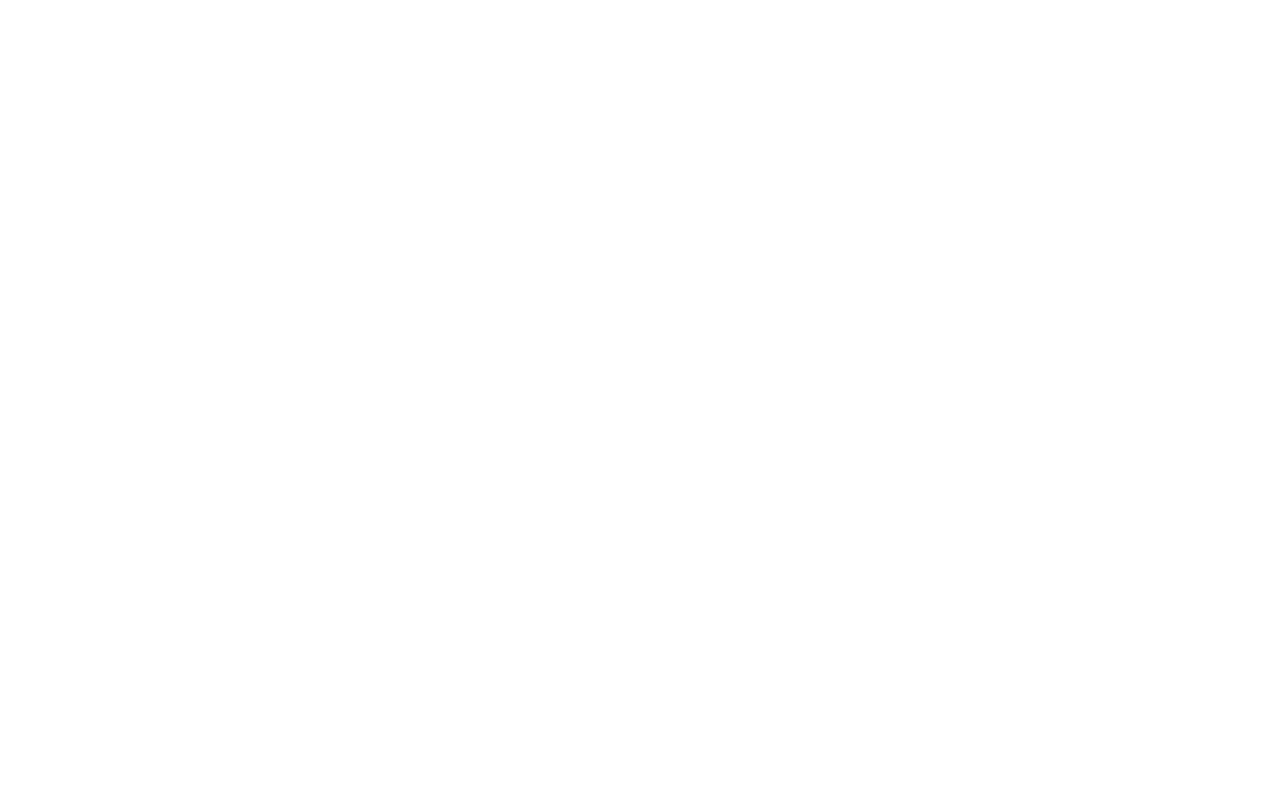
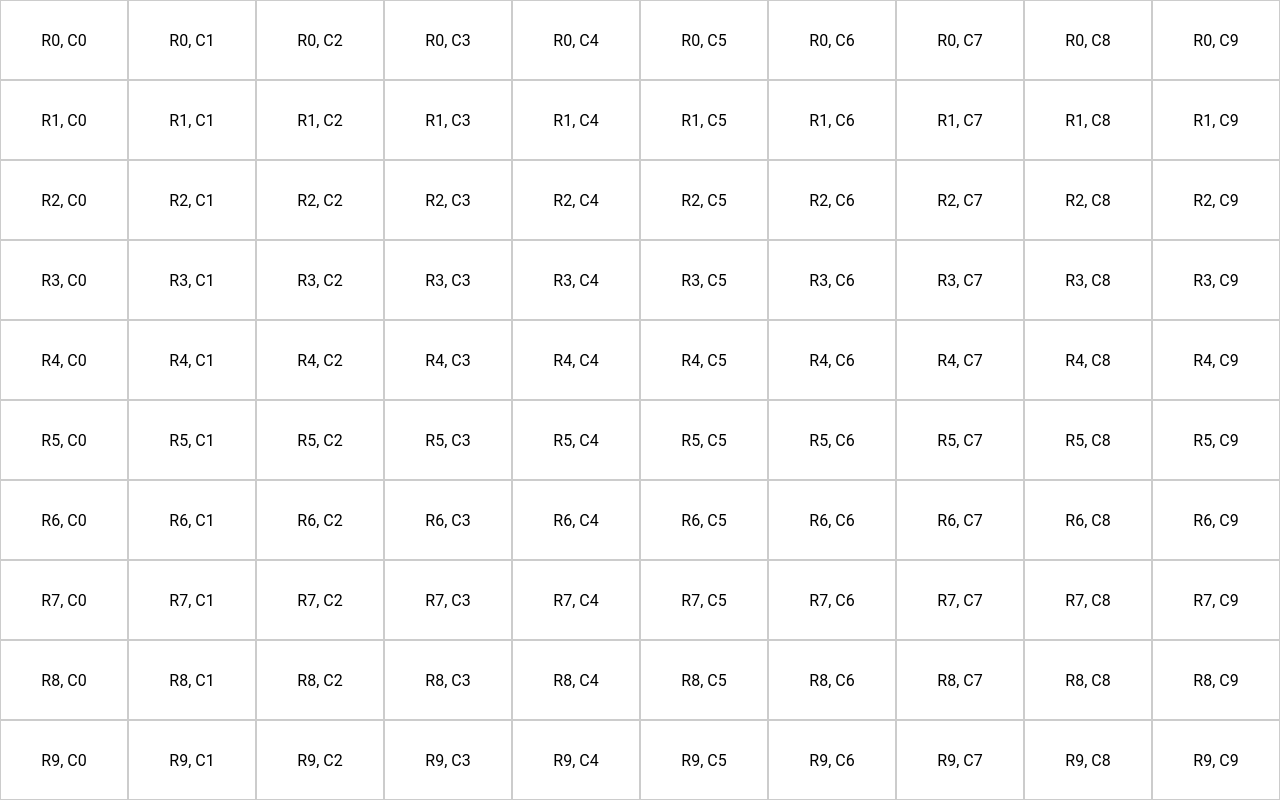
Before and after one commit to dumbus/frontend-virtualization-performance, a React app: page /react-virtuoso in a window 1280 px wide. Before the commit this address had no page. Built offline with nearby package versions, Linux system fonts and the light colour scheme; the HTML template or start-up script is replaced by a standard one.

Commit message:
feat: add react-virtuoso-page layout

```diff
--- a/package.json
+++ b/package.json
@@ -15,6 +15,7 @@
     "react-dom": "^19.1.0",
     "react-router-dom": "^7.6.2",
     "react-virtualized": "^9.22.6",
+    "react-virtuoso": "^4.12.8",
     "react-window": "^1.8.11",
     "sass": "^1.89.0"
   },
--- a/src/app/App.tsx
+++ b/src/app/App.tsx
@@ -1,6 +1,7 @@
 import { BrowserRouter as Router, Routes, Route } from 'react-router-dom';
 
 import { ReactVirtualizedPage } from 'pages';
+import { ReactVirtuosoPage } from 'pages';
 import { ReactWindowPage } from 'pages';
 
 import 'styles/styles.scss';
@@ -13,6 +14,7 @@
           path="/react-virtualized"
           element={<ReactVirtualizedPage visibleColumnCount={10} visibleRowCount={10} />}
         />
+        <Route path="/react-virtuoso" element={<ReactVirtuosoPage visibleColumnCount={10} visibleRowCount={10} />} />
         <Route path="/react-window" element={<ReactWindowPage visibleColumnCount={10} visibleRowCount={10} />} />
       </Routes>
     </Router>
--- a/src/pages/index.ts
+++ b/src/pages/index.ts
@@ -1,2 +1,3 @@
 export * from './react-virtualized-page';
+export * from './react-virtuoso-page';
 export * from './react-window-page';
--- /dev/null
+++ b/src/pages/react-virtuoso-page/index.ts
@@ -0,0 +1 @@
+export * from './ui/ReactVirtuosoPage';
--- /dev/null
+++ b/src/pages/react-virtuoso-page/model/types.ts
@@ -0,0 +1,4 @@
+export interface ReactVirtuosoPageProps {
+  visibleRowCount?: number;
+  visibleColumnCount?: number;
+}
--- /dev/null
+++ b/src/pages/react-virtuoso-page/ui/ReactVirtuosoPage.tsx
@@ -0,0 +1,57 @@
+import React, { useEffect, useState } from 'react';
+
+import { Virtuoso } from 'react-virtuoso';
+
+import { TOTAL_ROWS } from 'shared';
+
+import { ReactVirtuosoPageProps } from '../model/types';
+
+export const ReactVirtuosoPage: React.FC<ReactVirtuosoPageProps> = ({
+  visibleRowCount = 10,
+  visibleColumnCount = 10
+}) => {
+  const [containerSize, setContainerSize] = useState({ width: window.innerWidth, height: window.innerHeight });
+
+  useEffect(() => {
+    const handleResize = () => {
+      setContainerSize({ width: window.innerWidth, height: window.innerHeight });
+    };
+
+    window.addEventListener('resize', handleResize);
+
+    return () => window.removeEventListener('resize', handleResize);
+  }, []);
+
+  const cellWidth = containerSize.width / visibleColumnCount;
+  const rowHeight = containerSize.height / visibleRowCount;
+
+  return (
+    <div style={{ width: '100vw', height: '100vh' }}>
+      <Virtuoso
+        totalCount={TOTAL_ROWS}
+        style={{ height: '100%', width: '100%' }}
+        itemSize={() => rowHeight}
+        itemContent={(rowIndex) => (
+          <div style={{ display: 'flex' }}>
+            {Array.from({ length: visibleColumnCount }).map((_, colIndex) => (
+              <div
+                key={colIndex}
+                style={{
+                  width: cellWidth,
+                  height: rowHeight,
+                  border: '1px solid #ccc',
+                  display: 'flex',
+                  justifyContent: 'center',
+                  alignItems: 'center',
+                  boxSizing: 'border-box'
+                }}
+              >
+                {`R${rowIndex}, C${colIndex}`}
+              </div>
+            ))}
+          </div>
+        )}
+      />
+    </div>
+  );
+};
```
